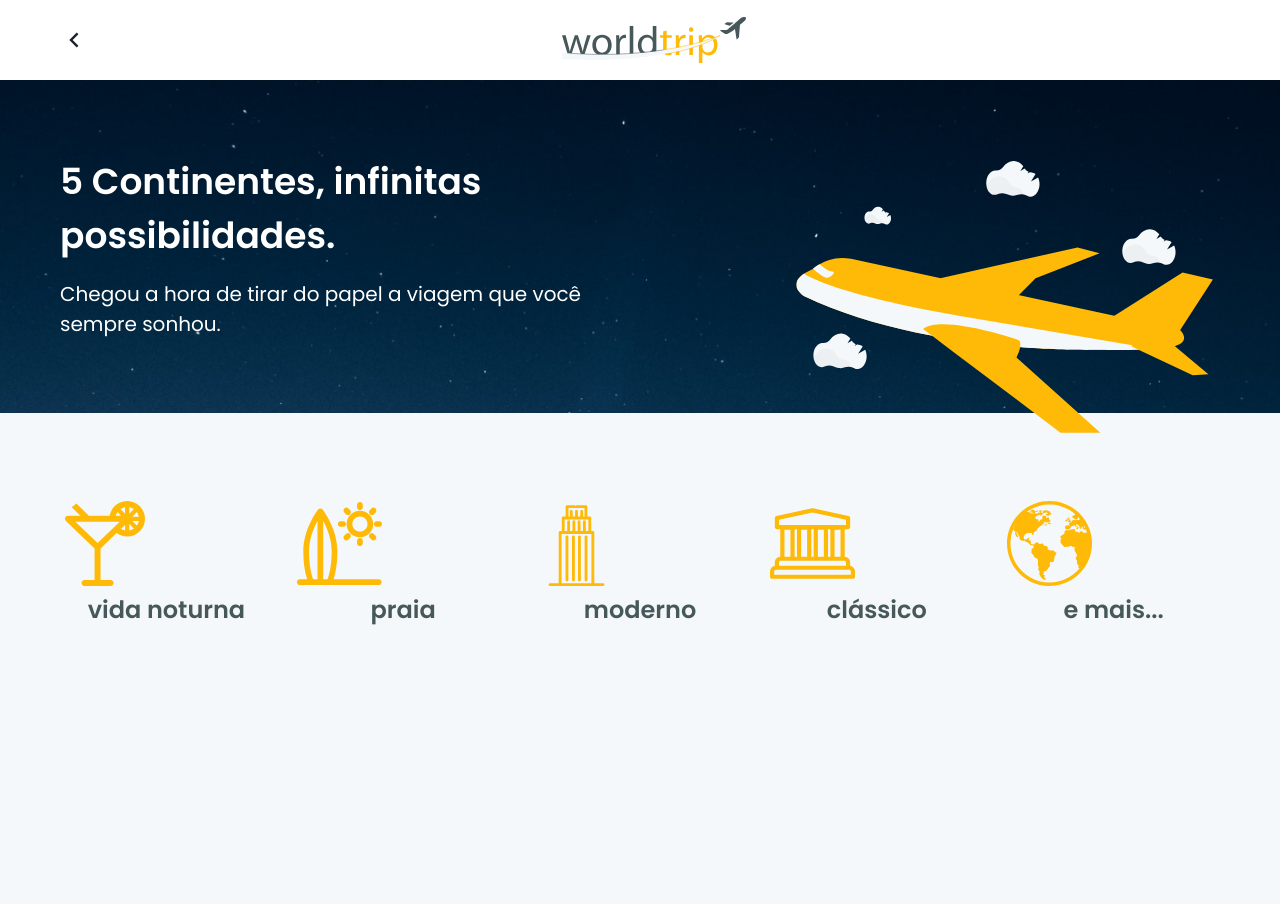
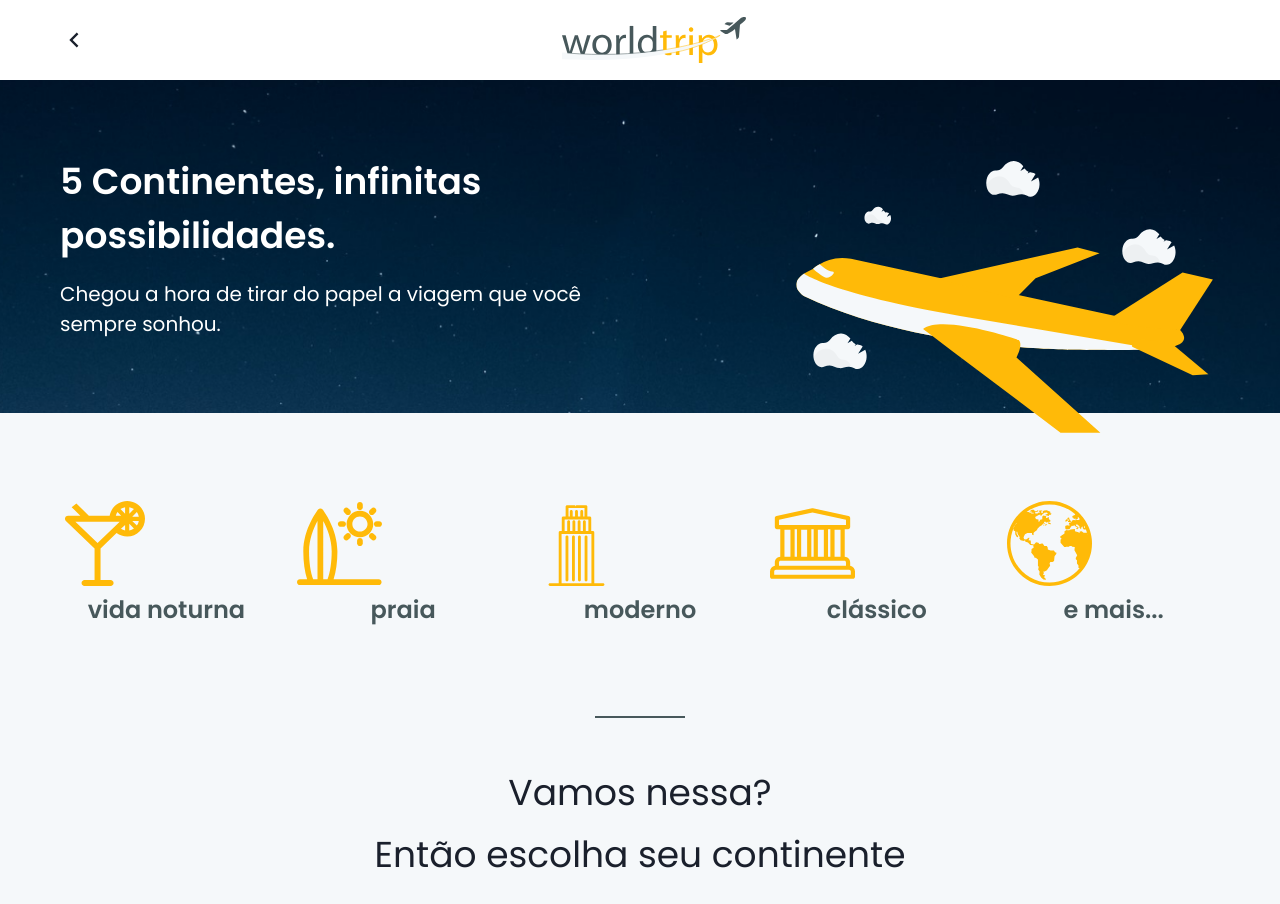
Before and after one commit to dfsilvadev/solucao-interface-com-chakra-ui-ignite, a Next.js app: page / in a window 1280 px wide. Shown: the top 904 px of the page. Before the commit the page ends 800 px from the top, so only its background shows below. Built offline with nearby package versions, Linux system fonts and the light colour scheme.

Commit message:
feat: importando o component continents e estilizando o box divider

```diff
--- a/src/pages/index.tsx
+++ b/src/pages/index.tsx
@@ -1,8 +1,11 @@
-import { Box, Stack } from "@chakra-ui/react";
+import { Box, Flex, Stack } from "@chakra-ui/react";
 import Head from "next/head";
+
 import { BannerHome } from "../components/BannerHome";
+import { Continents } from "../components/Continents";
 import { Header } from "../components/Header";
 import { TravelTypes } from "../components/TravelTypes";
+
 export default function Home() {
   return (
     <>
@@ -15,6 +18,10 @@ export default function Home() {
         <Stack spacing="6">
           <BannerHome />
           <TravelTypes />
+          <Flex align="center" justify="center">
+            <Box w="90px" h="2px" bg="#47585B" />
+          </Flex>
+          <Continents />
         </Stack>
       </Box>
     </>
```
